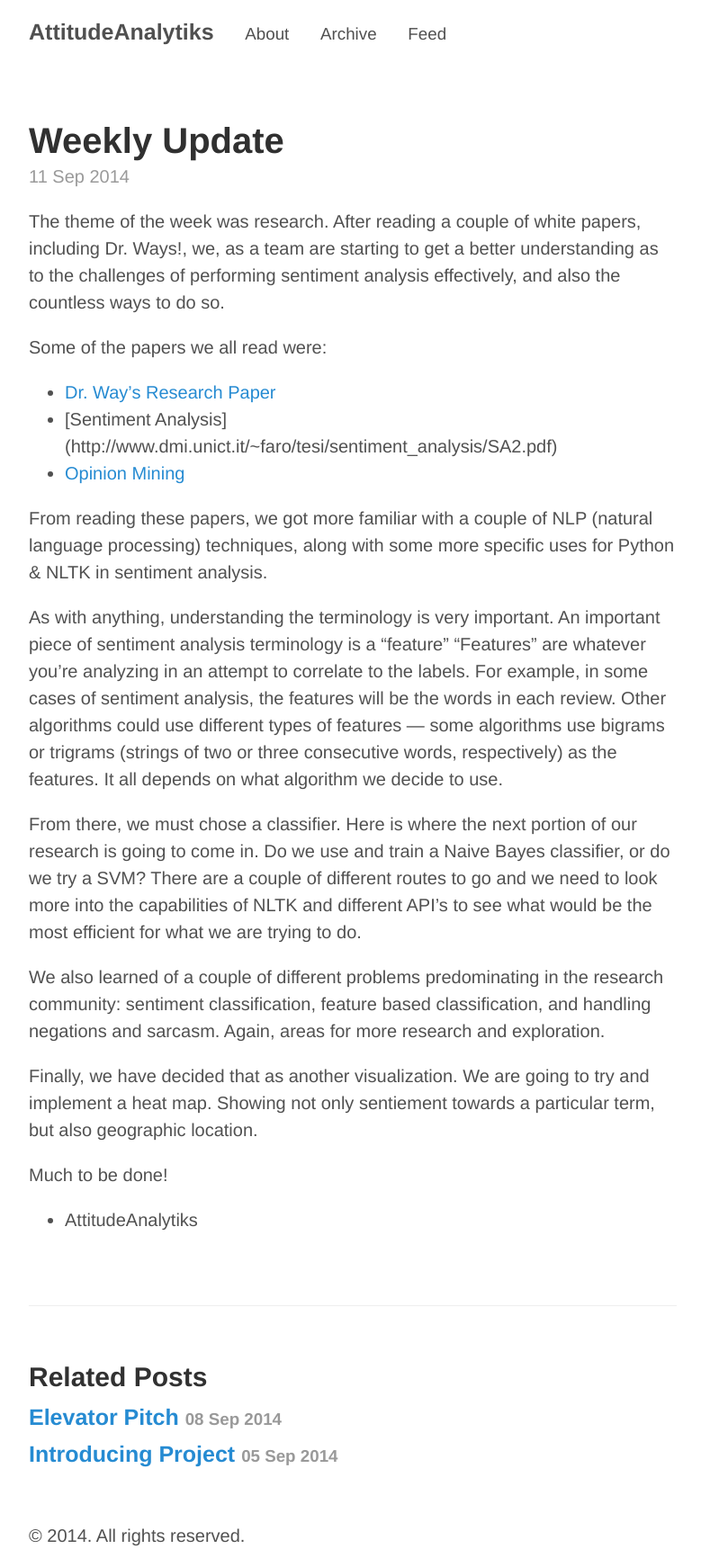
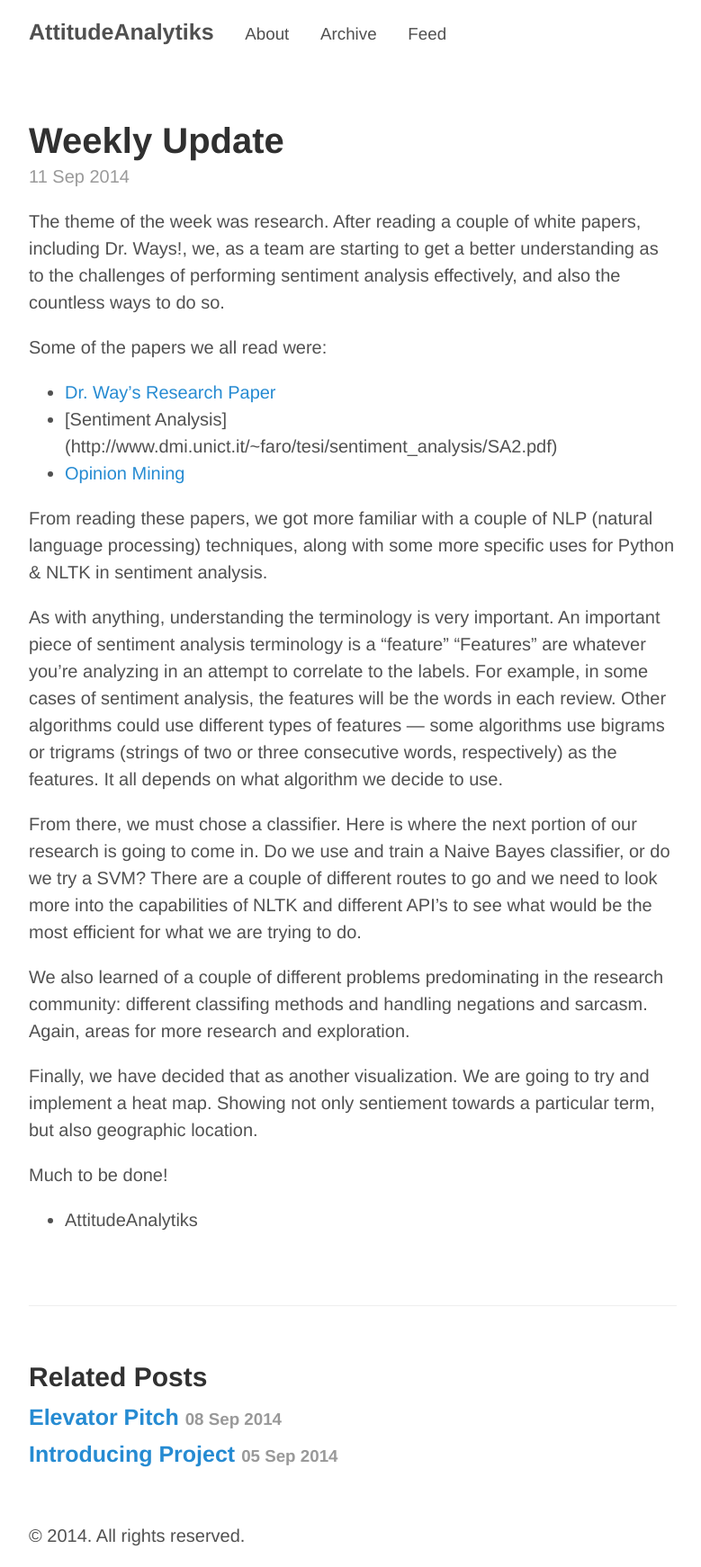
Before and after one commit to AttitudeAnalytiks/AttitudeAnalytiks.github.io, a Jekyll site: the page built from _posts/2014-09-11-WeekUpdate1.md, in a window 1280 px wide. Shown: the whole page at 90% size, without its empty margins (248-1027 px from the left). Built offline with Jekyll 4.4.1, drawn with Linux system fonts in a browser that asks for light colours; Markdown is read by kramdown in place of the engine named in the settings.

Commit message:
Update 2014-09-11-WeekUpdate1.md

```diff
--- a/_posts/2014-09-11-WeekUpdate1.md
+++ b/_posts/2014-09-11-WeekUpdate1.md
@@ -24,8 +24,7 @@ Some of the papers we all read were:
  Do we use and train a Naive Bayes classifier, or do we try a SVM? There are a couple of different routes to go and we need to look more into the capabilities of NLTK and different API's
  to see what would be the most efficient for what we are trying to do.
 
- We also learned of a couple of different problems predominating in the research community: sentiment classification, feature based classification, and handling negations and sarcasm.
- Again, areas for more research and exploration.
+ We also learned of a couple of different problems predominating in the research community: different classifing methods and handling negations and sarcasm. Again, areas for more research and exploration.
 
  Finally, we have decided that as another visualization. We are going to try and implement a heat map. Showing not only sentiement towards a particular term, but also geographic location.
 
```
